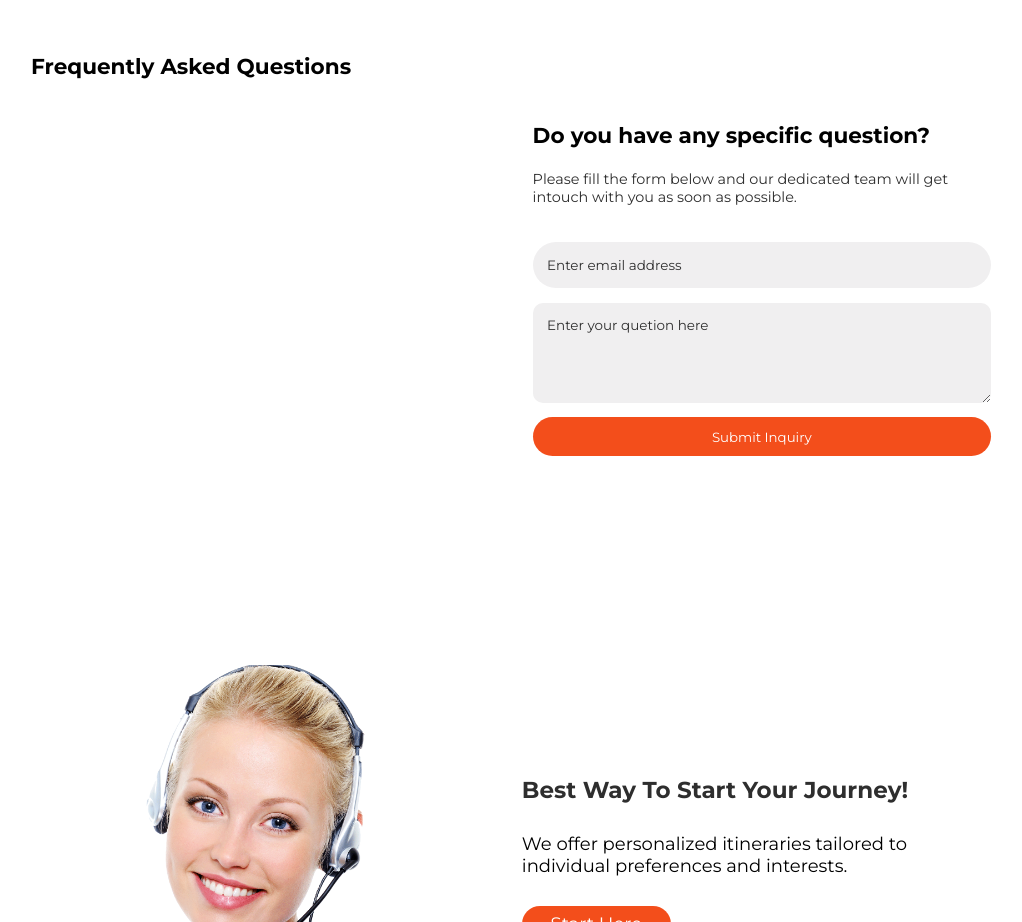
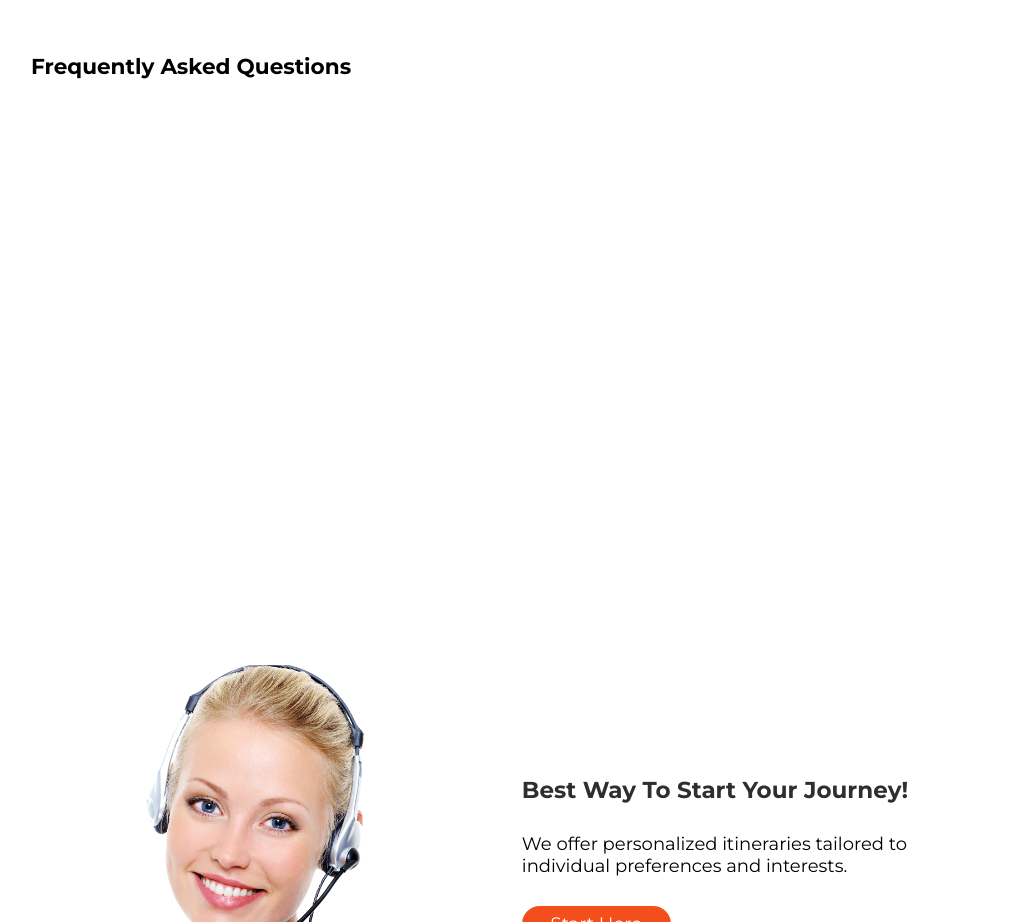
Before and after one commit to AhmedSaadRF/Trips-Website, a React (Vite) app: page / in a window 1280 px wide. Shown: the part 3160-4082 px from the top of the page, without its empty margins (129-1151 px from the left). Built offline with nearby package versions, Linux system fonts and the light colour scheme.

Commit message:
Upload Project

```diff
--- a/src/components/Questions/Questions.jsx
+++ b/src/components/Questions/Questions.jsx
@@ -1,8 +1,14 @@
-import React, { useState } from 'react'
+import React, { useEffect, useState } from 'react'
+import AOS from 'aos'
+import 'aos/dist/aos.css'
 import "./Questions.css"
 import Accordion from './Accordion'
 
 export default function Questions() {
+  useEffect(() => {
+    AOS.init({ duration: 2000 })
+  }, [])
+
   const [active, setActive] = useState("How do I choose the right travel destination for me?");
   return (
     <div className='questions section container'>
@@ -38,13 +44,13 @@
         </div>
         <div className="form">
           <div className="secHeading">
-            <h4>Do you have any specific question?</h4>
-            <p>Please fill the form below and our dedicated team will get intouch with you as soon as possible.</p>
+            <h4 data-aos="fade-up">Do you have any specific question?</h4>
+            <p data-aos="fade-up">Please fill the form below and our dedicated team will get intouch with you as soon as possible.</p>
           </div>
           <div className="formContent grid">
-            <input type="email" placeholder='Enter email address' />
-            <textarea placeholder='Enter your quetion here'></textarea>
-            <button className='btn'>Submit Inquiry</button>
+            <input type="email" placeholder='Enter email address' data-aos="fade-up" />
+            <textarea placeholder='Enter your quetion here' data-aos="fade-up"></textarea>
+            <button className='btn' data-aos="fade-up">Submit Inquiry</button>
           </div>
         </div>
       </div>
```
